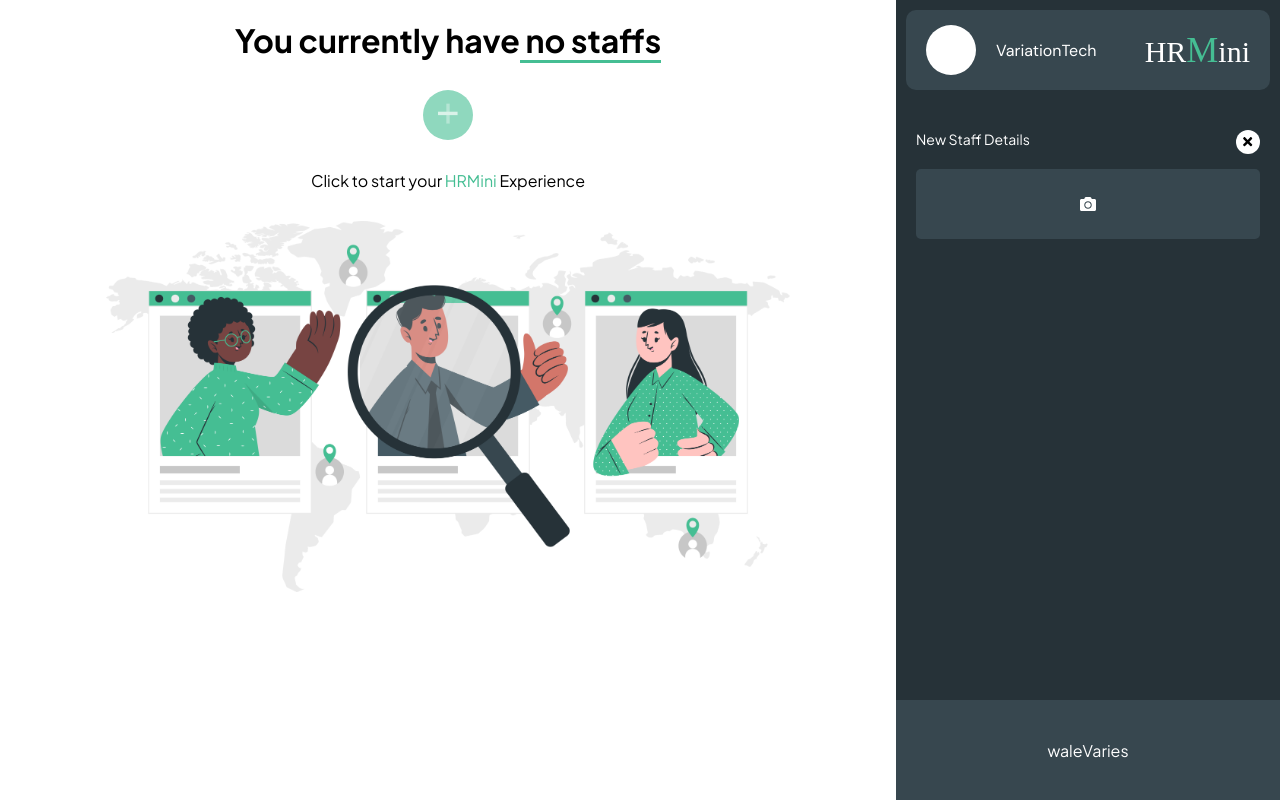
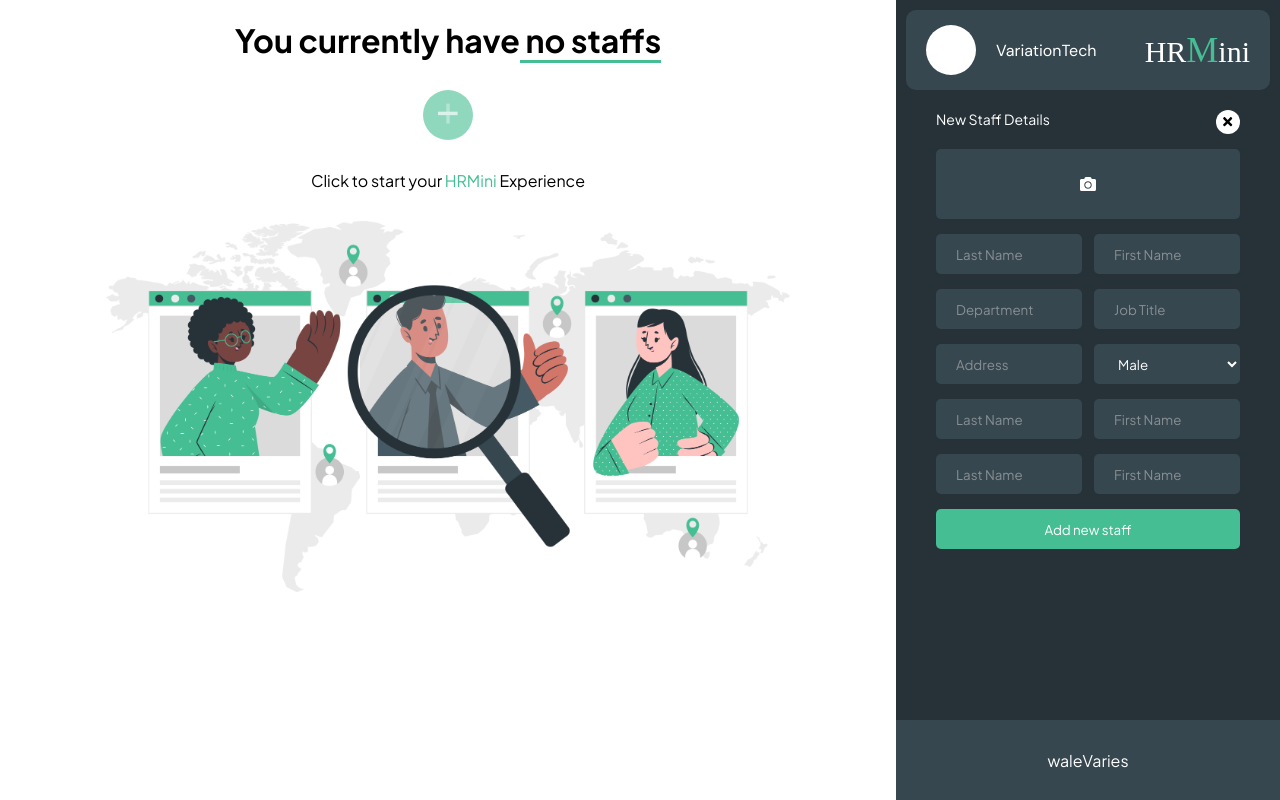
Before and after one commit to MohammedMoshood/hrmini, a React (Create React App) app in the folder client/: page /dashboard in a window 1280 px wide. Built offline with nearby package versions, Linux system fonts and the light colour scheme; a web font is replaced by a local one.

Commit message:
add_new_staffs_Ui updated

```diff
--- a/client/src/pages/Dashboard.jsx
+++ b/client/src/pages/Dashboard.jsx
@@ -39,7 +39,7 @@ const Dashboard = () => {
             padding: "10px",
             display: "flex",
             flexDirection: "column",
-            gap: "30px",
+            gap: "10px",
           }}
         >
           <div className="top_bar">
@@ -85,6 +85,32 @@ const Dashboard = () => {
               <FaCamera />
             </label>
             <input type="file" name="add_staff_img" id="add_staff_img" />
+            <div className="add_staff_form_group">
+              <input type="text" placeholder="Last Name" />
+              <input type="text" placeholder="First Name" />
+            </div>
+            <div className="add_staff_form_group">
+              <input type="text" placeholder="Department" />
+              <input type="text" placeholder="Job Title" />
+            </div>
+            <div className="add_staff_form_group">
+              <input type="text" placeholder="Address" />
+              <select name="" id="">
+                <option disabled value="Gender" >Gender</option>
+                <option value="Male" >Male</option>
+                <option value="Female">Female</option>
+              </select>
+            </div>
+            <div className="add_staff_form_group">
+              <input type="text" placeholder="Last Name" />
+              <input type="text" placeholder="First Name" />
+            </div>
+            <div className="add_staff_form_group">
+              <input type="text" placeholder="Last Name" />
+              <input type="text" placeholder="First Name" />
+            </div>
+            <input type="submit" value={"Add new staff"}/>
+
           </form>
         </div>
 
--- a/client/src/styles/dashboard.css
+++ b/client/src/styles/dashboard.css
@@ -115,7 +115,7 @@
 }
 
 .side_footer {
-  height: 100px;
+  height: 80px;
   background-color: #37474f;
   display: flex;
   justify-content: center;
@@ -126,7 +126,7 @@
 .add_staff_form {
   display: flex;
   flex-direction: column;
-  padding: 10px;
+  padding:10px 30px;
   gap: 15px;
 }
 
@@ -149,16 +149,62 @@
 .form_label button:hover {
   background-color: #e13e28;
   color: white;
-
-  }
+}
 .add_staff_img {
   height: 70px;
   background-color: #37474f;
   color: white;
   display: grid;
   place-items: center;
+  transition: 0.3s ease-in-out all;
   border-radius: 5px;
+  cursor: pointer;
+}
+.add_staff_img:hover {
+  background-color: var(--primaryColor1);
 }
 input[name="add_staff_img"] {
   display: none;
 }
+.add_staff_form_group {
+  display: flex;
+  justify-content: space-between;
+}
+.add_staff_form_group input {
+  height: 40px;
+  width: 48%;
+  border: none;
+  border-radius: 5px;
+  padding: 20px;
+  background-color: #37474f;
+  outline: none;
+  transition: 0.3s ease-in-out all;
+
+  color: white;
+}
+.add_staff_form_group select {
+  height: 40px;
+  width: 48%;
+  border: none;
+  border-radius: 5px;
+  padding:0 20px;
+  background-color: #37474f;
+  outline: none;
+  transition: 0.3s ease-in-out all;
+  color: white;
+}
+.add_staff_form_group input:focus {
+  background-color: white;
+  color: black;
+}
+::placeholder {
+  color: #cecece88;
+}
+.add_staff_form input[type="submit"]{
+ height: 40px;
+ background-color: var(--primaryColor1);
+ border-radius: 5px;
+ border: none;
+ color: white;
+ cursor: pointer;
+}
```
